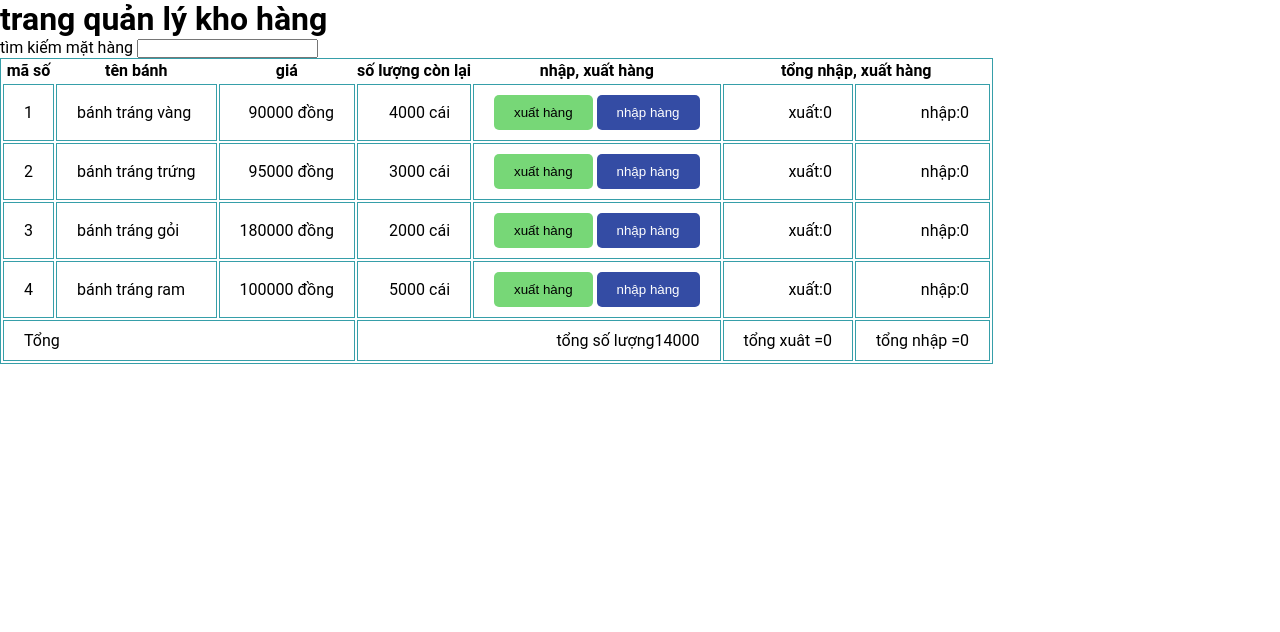
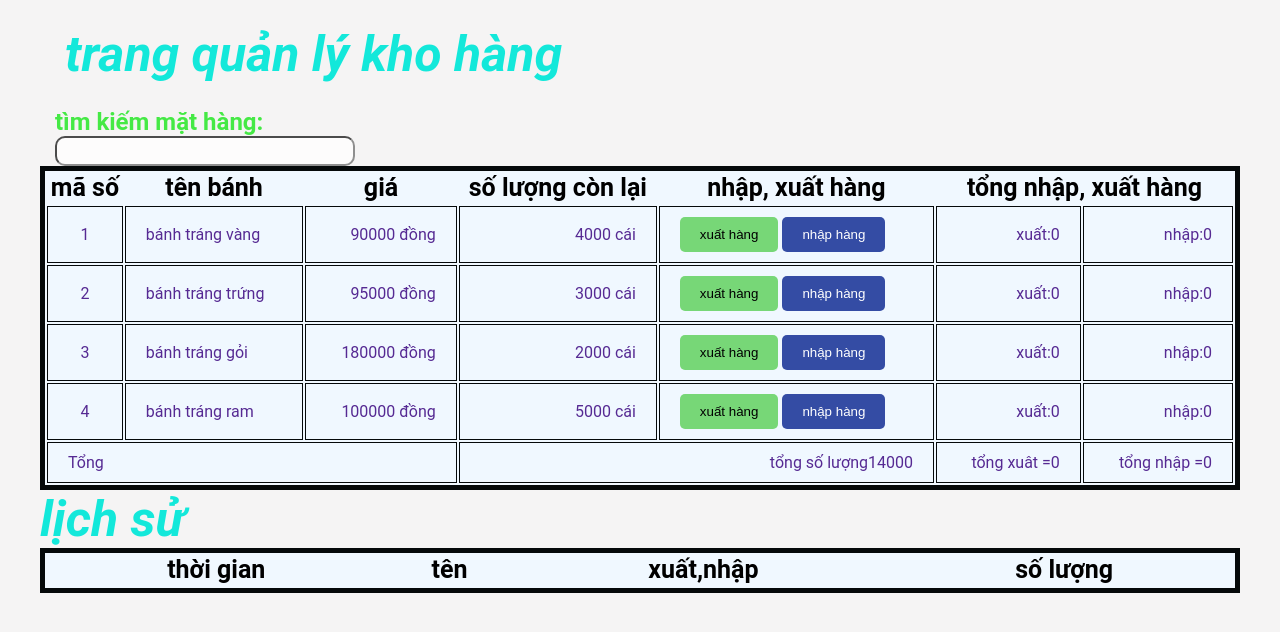
Before and after one commit to giang-1/pro-ject-module1, a plain HTML site: page index.html in a window 1280 px wide. Drawn offline with Linux system fonts and the light colour scheme.

Commit message:
cap nhat 1

```diff
--- a/index.html
+++ b/index.html
@@ -6,12 +6,14 @@
     <meta name="viewport" content="width=device-width, initial-scale=1.0">
     <title>Document</title>
 </head>
-<body>
+<body class="full-display">
+    <div class="container">
         <div>
-        <div>
+            <div class="content">
                 <h1>trang quản lý kho hàng</h1>
-            <div>
-                <label for="timkiem">tìm kiếm mặt hàng</label>
+            </div>
+                <div class="style-form">
+                    <label for="timkiem"><h2>tìm kiếm mặt hàng:</h2></label>
                     <input type="text" name="timkiem" id="timkiem" oninput="searchProduct()">
                 </div>
             </div>
@@ -31,7 +33,26 @@
                 <tbody id="listproduct">
                 </tbody>
             </table>
+            <h1>lịch sử</h1>
+            <table class="thietke">
+                <thead>
+                    <tr>
+                        <th>thời gian</th>
+                        <th>tên </th>
+                        <th>xuất,nhập</th>
+                        <th>số lượng</th>
+                    </tr>
+                </thead>
+                <tbody id="history">
+
+                </tbody>
+
+
+            </table>
         </div>
+
+    </div>
+
 
     <script src="/script.js"></script>
 </body>
--- a/script.js
+++ b/script.js
@@ -17,6 +17,7 @@ let warehouse = [
 let a = 0;
 let b = 0;
 let c = 0;
+
 
 for (i = 0; i < warehouse.length; i++) {
 
@@ -65,6 +66,32 @@ function displayProducts(warehouse) {
 }
 
 displayProducts(warehouse);
+class History{
+    constructor(date,ten,thuoctinh,soluong){
+        this.date = date;
+        this.ten = ten;
+        this.thuoctinh = thuoctinh;
+        this.soluong = soluong;
+    }
+}
+let history = []
+function displayHistory(){
+    let showHistory = document.getElementById('history');
+    showHistory.innerHTML = '';
+    showHistory.innerHTML = '<tr>';
+    for (let i = 0; i < history.length; i++) {
+        const productHistory = history[i];
+        showHistory.innerHTML += `
+        <td class="text-center" >${productHistory.date}</td>
+        <td class="text-left">${productHistory.ten}</td>
+        <td class="text-right">${productHistory.thuoctinh}</td>
+        <td class="text-right">${productHistory.soluong} cái</td>`
+
+    }
+    productListElement.innerHTML += '</tr>'
+
+}
+displayHistory()
 
 function takeDelivery(index) {
     let productDelivery = parseInt(prompt("bạn muốn xuất bao nhiêu:"))
@@ -76,8 +103,15 @@ function takeDelivery(index) {
         b += productDelivery
         a -= productDelivery
     }
+    let date = 0;
+    let ten = warehouse[index].name
+    let thuoctinh = "xuất"
+    let soluong = productDelivery
+    let history1 = new History(date,ten,thuoctinh,soluong);
+    history.push(history1)
 
     displayProducts(warehouse)
+    displayHistory()
 
 
 }
@@ -93,8 +127,15 @@ function takeNhap(index) {
         alert('số lượng bạn nhập quá nhiều:')
 
     }
+    let date = 0;
+    let ten = warehouse[index].name
+    let thuoctinh = "nhập"
+    let soluong = productNhap
+    let history1 = new History(date,ten,thuoctinh,soluong);
+    history.push(history1)
 
     displayProducts(warehouse)
+    displayHistory()
 
 }
 function searchProduct(){
--- a/style.css
+++ b/style.css
@@ -1,5 +1,63 @@
-table,tr,td {
-    border: 1px solid rgb(54, 159, 169);
+
+.content{
+    width: 100%;
+    background-color:none;
+    padding: 25px;
+    border-radius: 0px;
+
+}
+.style-form{
+    color: #1ae71a;
+    padding-left: 15px;
+    opacity: 0.8;
+}
+.container{
+    background-color:#f5f4f4;
+    padding: 50px;
+    padding-top: 0%;
+    padding-left: 0%;
+    padding-right: 0%;
+    padding-bottom: 200px;
+
+
+}
+#timkiem{
+    width: 300px;
+    height: 30px;
+    padding-bottom: 0px;
+    border-radius: 10px;
+
+}
+h1{
+    font-size: 50px;
+    font-style:oblique;
+    color: rgb(19, 232, 218);
+
+
+}
+tr{
+    color: #562a93;
+}
+tr th{
+    color: #000;
+    font-size: 25px;
+}
+.full-display{
+    background-color:#f5f4f4;
+}
+
+
+
+
+
+
+table,td{
+    border: 1px solid rgb(5, 9, 10);
+}
+table{
+    width: 100%;
+    background-color: aliceblue;
+    border-width: 5px;
 }
 
 
```
Also changed, not shown: anh/2a9c4873f5703f4fb21aea7b7d704bdb.jpg (added), anh/banh-trang-gao-me-nuong-ngon (1).jpg (added), anh/colorful-watercolor-rainbow-background_125540-151.avif (added), anh/istockphoto-1573329496-1024x1024.jpg (added), anh/pngtree-blue-carbon-background-with-sport-style-and-golden-light-image_371487.jpg (added). Lines whose indentation alone changed are shown as unchanged.
